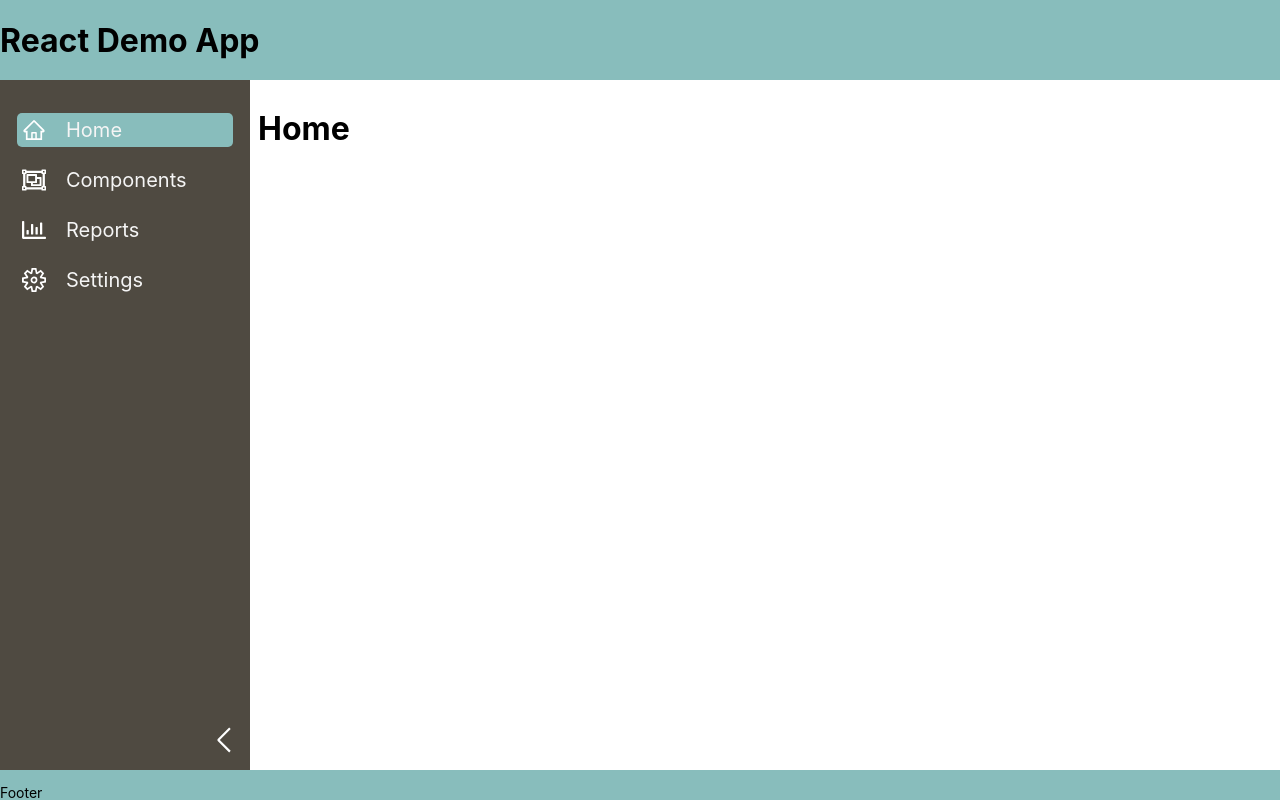
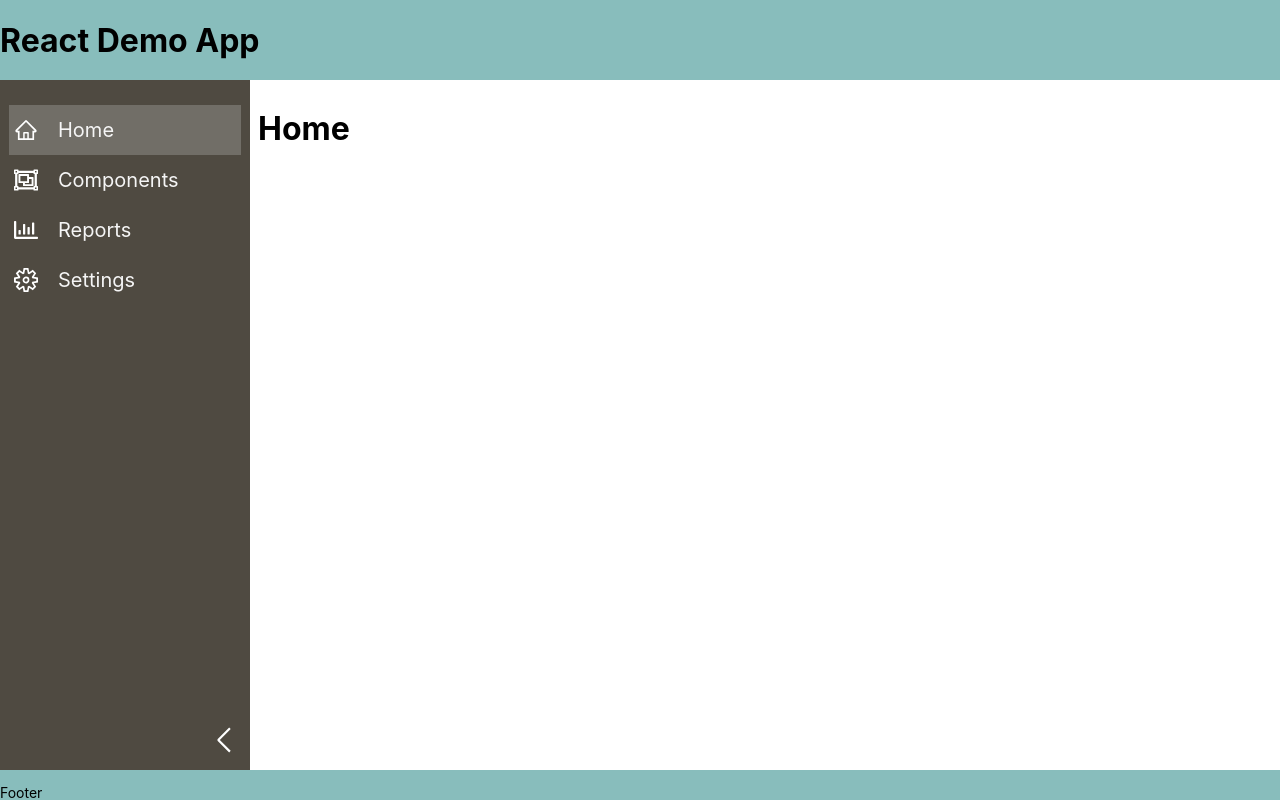
Before and after one commit to danrose9/react-demo-app, a React (Create React App) app: page / in a window 1280 px wide. In both pictures the pointer is over the link "Home". Built offline with nearby package versions, Linux system fonts and the light colour scheme.

Commit message:
improved styling of sidebar a little

```diff
--- a/src/components/Sidebar.css
+++ b/src/components/Sidebar.css
@@ -17,7 +17,6 @@
     display: flex;
     align-items: center;
     padding: 5px;
-    border-radius: 5px;
 
   }
 
@@ -27,5 +26,6 @@
   }
 
   .nav-text a:hover {
-    background-color: #88bdbc;
+    background-color: #716E67;
+    width: 100%;
   }
--- a/src/styles/StyledSidebar.js
+++ b/src/styles/StyledSidebar.js
@@ -42,6 +42,7 @@ export const StyledMenuItem = styled.ul`
 
 export const StyledList = styled.li`
   cursor: pointer;
+  padding: 0;
 `;
 
 // export const StyledNavItem = styled.a`
```
